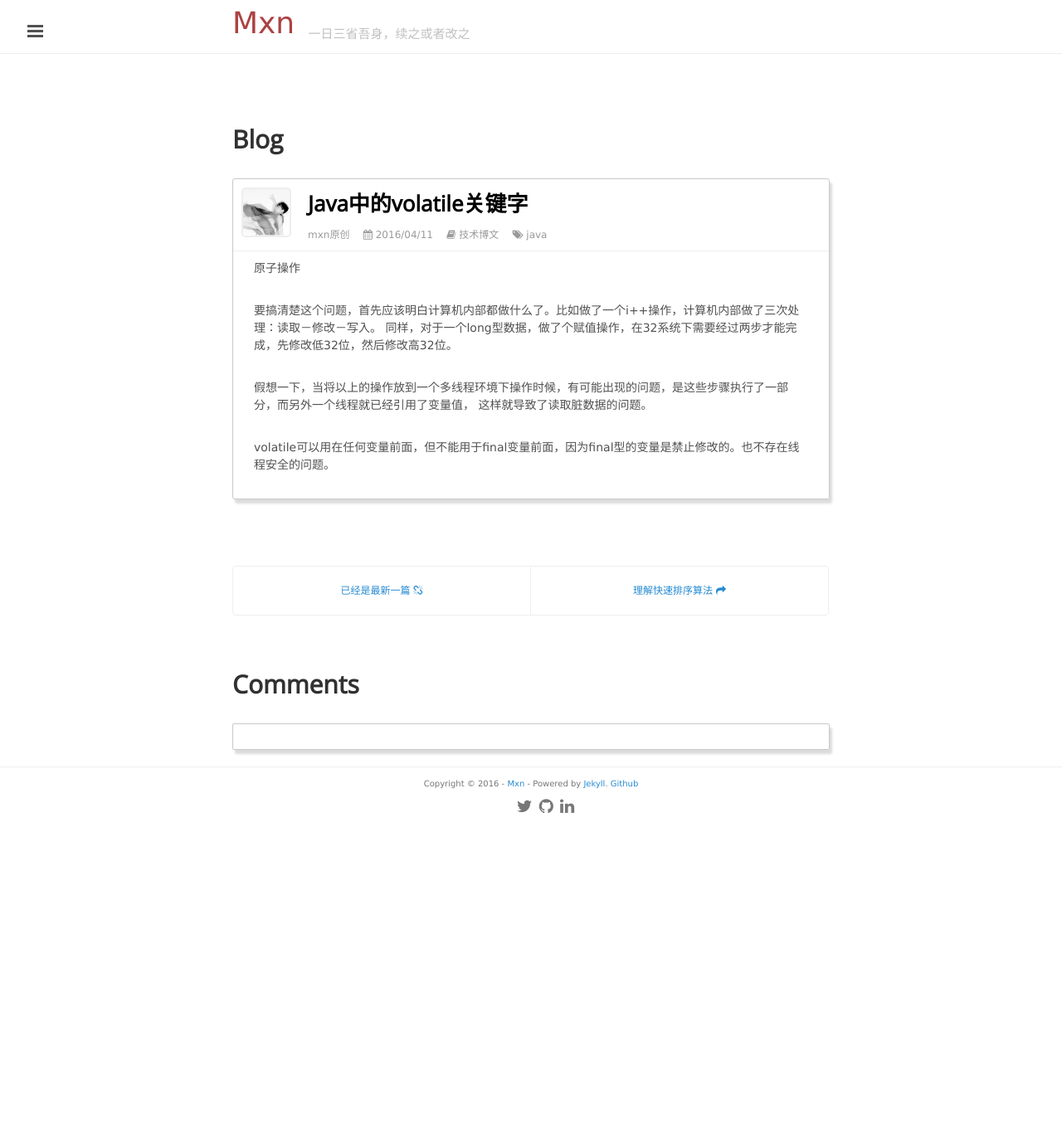
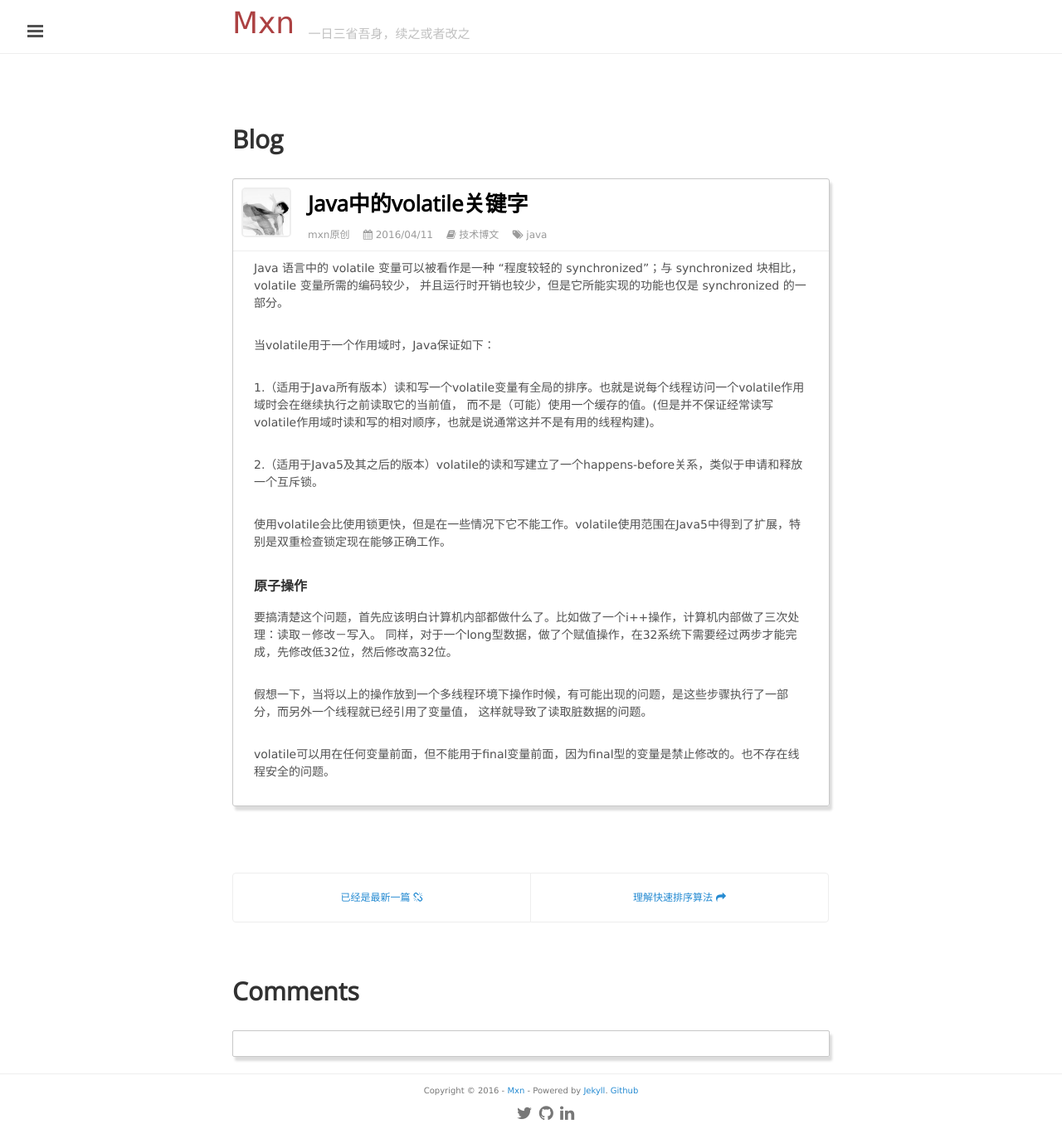
Before and after one commit to mxn21/mxn21.github.io, a Jekyll site: the page built from _posts/2016-4-11-Java中的volatile关键字.md, in a window 1280 px wide. Shown: the whole page at 83% size. Built offline with Jekyll 4.4.1, drawn with Linux system fonts in a browser that asks for light colours; Markdown is read by kramdown in place of the engine named in the settings; comment, search, counter and statistics services are not loaded; before the commit the page ends 997 px from its top, so only the background shows below that.

Commit message:
32423423

```diff
--- a/_posts/2016-4-11-Java中的volatile关键字.md
+++ b/_posts/2016-4-11-Java中的volatile关键字.md
@@ -6,7 +6,22 @@
 tag: java
 ---
 
-原子操作
+Java 语言中的 volatile 变量可以被看作是一种 “程度较轻的 synchronized”；与 synchronized 块相比，volatile 变量所需的编码较少，
+并且运行时开销也较少，但是它所能实现的功能也仅是 synchronized 的一部分。
+
+当volatile用于一个作用域时，Java保证如下：
+
+1.（适用于Java所有版本）读和写一个volatile变量有全局的排序。也就是说每个线程访问一个volatile作用域时会在继续执行之前读取它的当前值，
+而不是（可能）使用一个缓存的值。(但是并不保证经常读写volatile作用域时读和写的相对顺序，也就是说通常这并不是有用的线程构建)。
+
+2.（适用于Java5及其之后的版本）volatile的读和写建立了一个happens-before关系，类似于申请和释放一个互斥锁。
+
+使用volatile会比使用锁更快，但是在一些情况下它不能工作。volatile使用范围在Java5中得到了扩展，特别是双重检查锁定现在能够正确工作。
+
+
+
+
+### 原子操作
 
 要搞清楚这个问题，首先应该明白计算机内部都做什么了。比如做了一个i++操作，计算机内部做了三次处理：读取－修改－写入。
 同样，对于一个long型数据，做了个赋值操作，在32系统下需要经过两步才能完成，先修改低32位，然后修改高32位。
```
